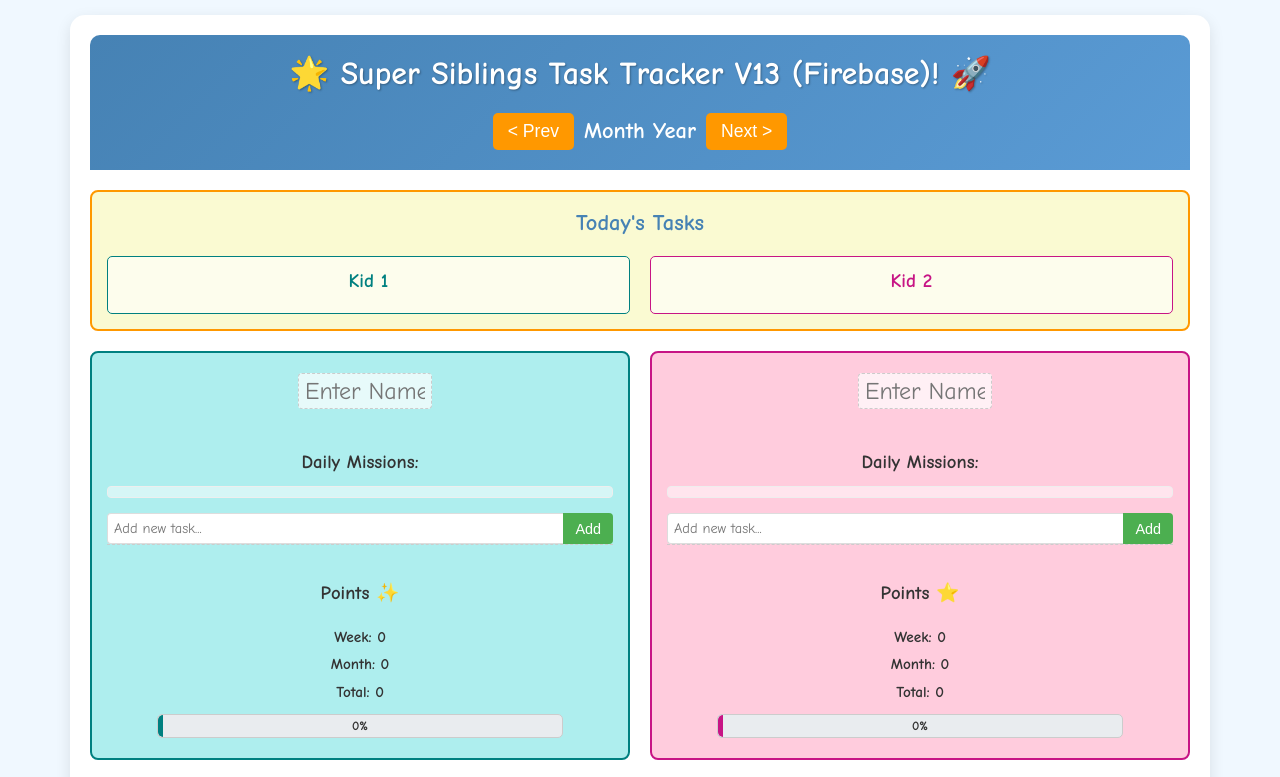
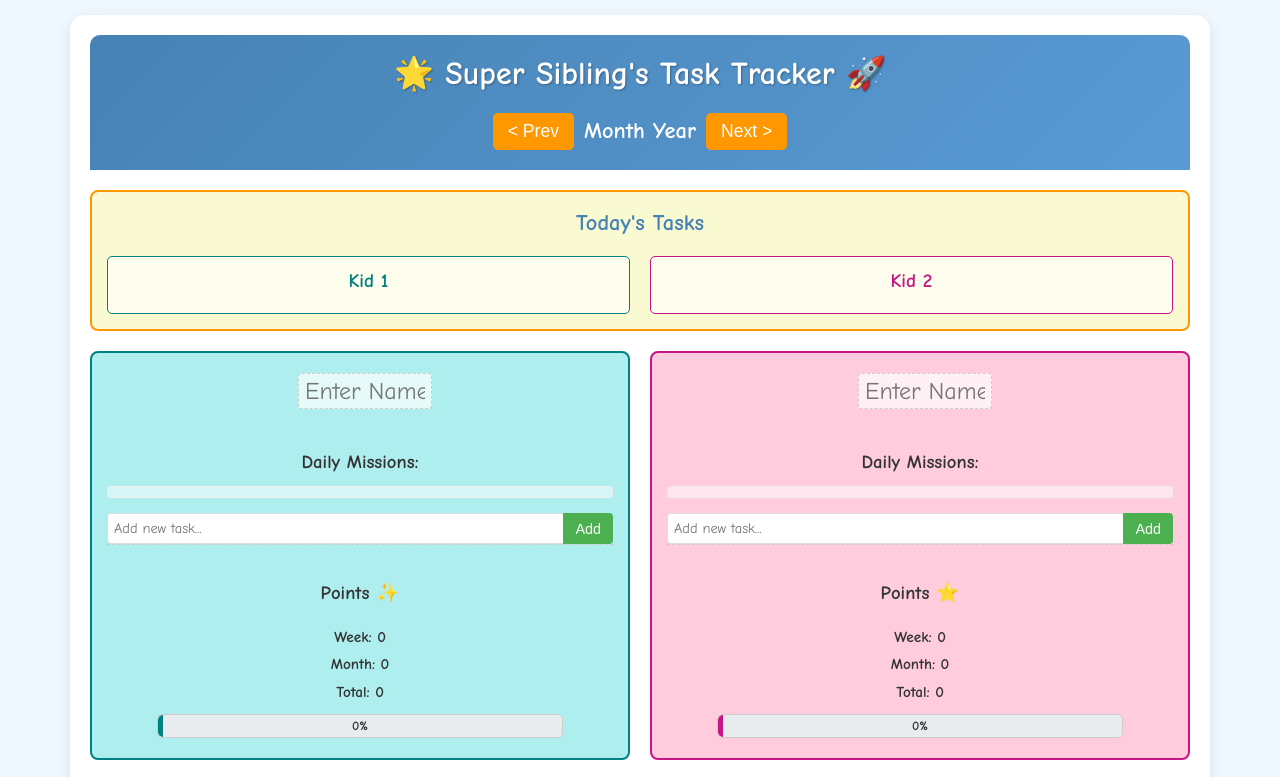
Before and after one commit to rjberm/super-tasker, a plain HTML site: page index.html in a window 1280 px wide. Shown: the top 777 px of the page. Drawn offline with Linux system fonts and the light colour scheme; no server answers.

Commit message:
Update index.html
removed v13 firebase wording

```diff
--- a/index.html
+++ b/index.html
@@ -3,7 +3,7 @@
 <head>
     <meta charset="UTF-8">
     <meta name="viewport" content="width=device-width, initial-scale=1.0">
-    <title>Super Siblings Task Tracker V13 (Firebase)!</title> <!-- Version Bump -->
+    <title>Super Sibling's Task Tracker</title> <!-- Version Bump -->
     <style>
         /* --- Styles (Unchanged from V11/V12) --- */
         :root { /* ... Color variables ... */
@@ -112,7 +112,7 @@
 
     <div class="container">
         <header>
-             <h1>🌟 Super Siblings Task Tracker V13 (Firebase)! 🚀</h1>
+             <h1>🌟 Super Sibling's Task Tracker 🚀</h1>
              <div class="month-navigation"> <button id="prevMonthBtn">&lt; Prev</button> <span id="currentMonthYear">Month Year</span> <button id="nextMonthBtn">Next &gt;</button> </div>
         </header>
 
```
